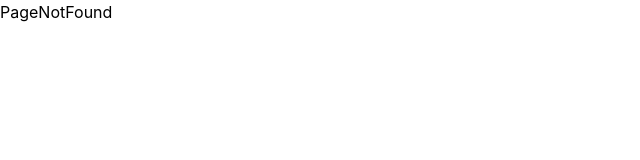
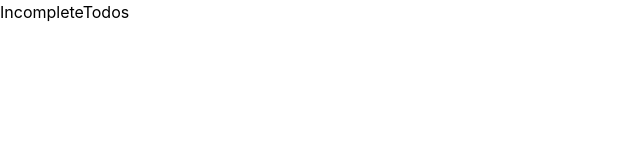
Before and after one commit to Hemith-thedev/todolist-pro, a React (Create React App) app: page /incomplete in a window 1280 px wide. Shown: the top 160 px of the page, without its empty margins (0-640 px from the left). Built offline with nearby package versions, Linux system fonts and the light colour scheme.

Commit message:
enhanced routing

```diff
--- a/src/App.tsx
+++ b/src/App.tsx
@@ -1,28 +1,27 @@
 import "./App.css";
 
-import Pages from "./data/Pages";
+import { Pages, PageNotFoundRoute } from "./data/Pages";
 
-import { useState, useEffect } from "react";
+import { useEffect } from "react";
 import { Routes, Route, useLocation } from "react-router-dom";
 
 function App() {
   const location = useLocation();
-  const [currentPath, setCurrentPath] = useState<string>(location.pathname);
   useEffect(() => {
-    const currentPage = Pages.find((page) => page.path === currentPath);
-    document.title = `Todolist Pro | ${
-      currentPage?.found ? currentPage?.title : "Page Not Found"
-    }`;
-  }, [currentPath]);
-  useEffect(() => {
-    setCurrentPath(location.pathname);
-  }, [location.pathname]);
+    const CurrentRoute = Pages.find((page) => page.path === location.pathname);
+    if (CurrentRoute) {
+      document.title = `Todolist PRO | ${CurrentRoute?.title}`;
+    } else {
+      document.title = "Todolist PRO | 404";
+    }
+  },[location.pathname]);
   return (
     <>
       <Routes location={location} key={location.pathname}>
         {Pages.map((page, index) => (
-          <Route key={index} path={page.path} element={page.component} />
+          <Route key={index} path={page.path} element={<page.component />} />
         ))}
+        <Route path={PageNotFoundRoute.path} element={<PageNotFoundRoute.component />} />
       </Routes>
     </>
   );
--- a/src/data/Pages.ts
+++ b/src/data/Pages.ts
@@ -1,45 +1,26 @@
-import Home from "../pages/home/Page";
+import { RouteConfig } from "./Types";
+
 import PageNotFound from "../pages/PageNotFound/Page";
 import Todos from "../pages/todos/Page";
 import CompletedTodos from "../pages/todos/completed/Page";
-import IncompletedTodos from "../pages/todos/incomplete/Page";
+import IncompleteTodos from "../pages/todos/incomplete/Page";
 
-const Pages = [
+export const Pages: RouteConfig[] = [
   {
     path: "/",
-    label: "Home",
-    component: Home(),
     title: "Home",
-    found: true,
+    component: Todos
   },
   {
-    path: "*",
-    label: "PageNotFound",
-    component: PageNotFound(),
-    title: "PageNotFound",
-    found: false,
+    path: "/completed",
+    title: "Completed",
+    component: CompletedTodos
   },
   {
-    path: "/todos",
-    label: "Todos",
-    component: Todos(),
-    title: "Todos",
-    found: true,
-  },
-  {
-    path: "/todos/completed",
-    label: "Completed",
-    component: CompletedTodos(),
-    title: "Completed",
-    found: true,
-  },
-  {
-    path: "/todos/incomplete",
-    label: "Incompleted",
-    component: IncompletedTodos(),
-    title: "Incompleted",
-    found: true,
-  },
+    path: "/incomplete",
+    title: "Incomplete",
+    component: IncompleteTodos
+  }
 ];
 
-export default Pages;
+export const PageNotFoundRoute: RouteConfig = { path: "*", title: "Page Not Found", component: PageNotFound };
--- a/src/pages/home/Page.tsx
+++ /dev/null
@@ -1,11 +0,0 @@
-import { useState } from "react";
-
-const Home = () => {
-  return (
-    <main className="landing-page">
-      <h1>Home</h1>
-    </main>
-  );
-};
-
-export default Home;
--- a/src/pages/todos/incomplete/Page.tsx
+++ b/src/pages/todos/incomplete/Page.tsx
@@ -1,11 +1,11 @@
 import { useState } from "react";
 
-const IncompletedTodos = () => {
+const IncompleteTodos = () => {
   return (
     <main className="landing-page">
-      <h1>IncompletedTodos</h1>
+      <h1>IncompleteTodos</h1>
     </main>
   );
 };
 
-export default IncompletedTodos;
+export default IncompleteTodos;
```
Also changed, not shown: src/data/Types.ts (+7 -1 lines), 1 other file (tests, documents, lock files or other folders).
